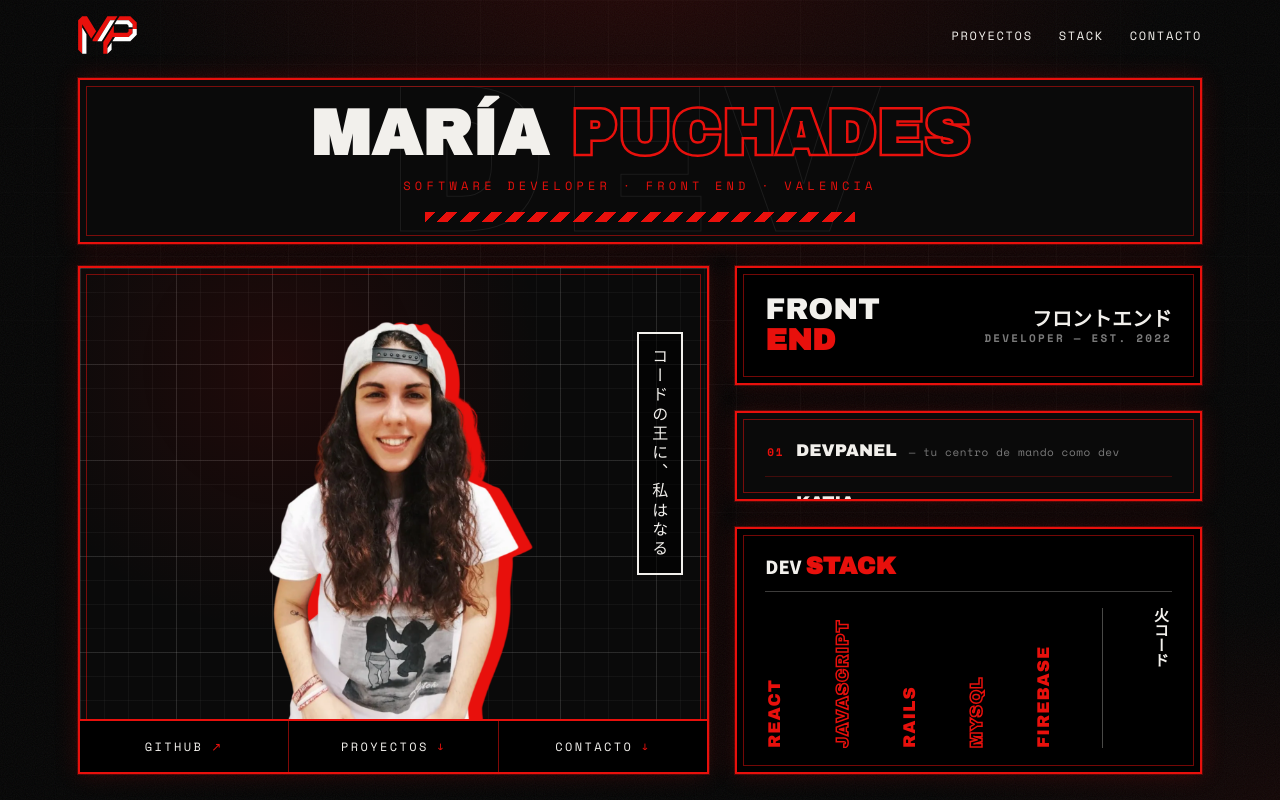
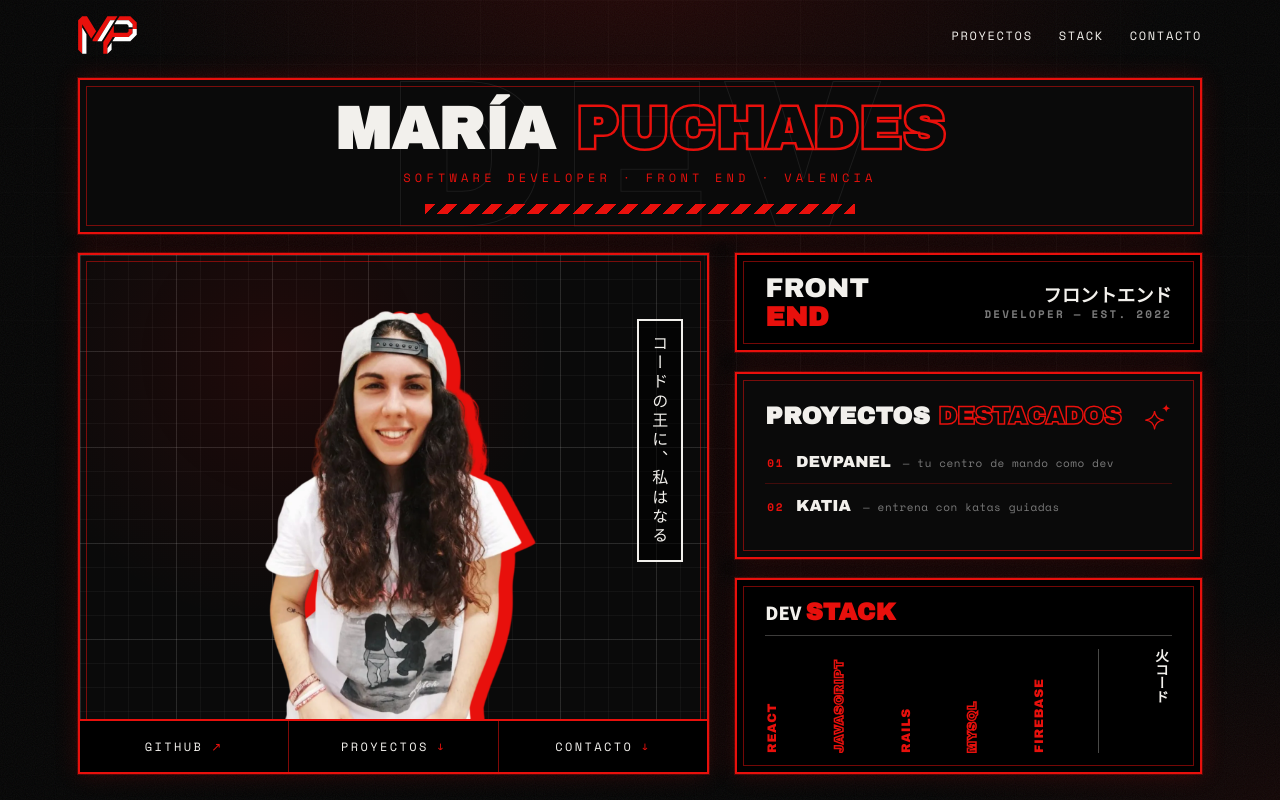
Before and after one commit to emepuchades/my-porfolio, a React (Vite) app: page / in a window 1280 px wide. Shown: the top 800 px of the page. Built offline with nearby package versions, Linux system fonts and the light colour scheme.

Commit message:
fix: adapt first screen to short viewport heights

```diff
--- a/src/components/FeaturedCard/FeaturedCard.module.css
+++ b/src/components/FeaturedCard/FeaturedCard.module.css
@@ -87,11 +87,19 @@
     min-height: 0;
     display: flex;
     flex-direction: column;
-    justify-content: center;
+    justify-content: safe center;
+    padding: clamp(16px, 2.8vh, 30px) 28px;
+  }
+
+  .title {
+    flex: none;
+    margin-bottom: clamp(6px, 1.2vh, 14px);
+    font-size: clamp(18px, min(1.9vw, 3vh), 26px);
   }
 
   .link {
-    padding: 16px 2px;
+    padding: clamp(8px, 1.6vh, 16px) 2px;
+    font-size: clamp(15px, 2vh, 17px);
   }
 }
 
--- a/src/components/Hero/Hero.module.css
+++ b/src/components/Hero/Hero.module.css
@@ -60,12 +60,12 @@
   .hero {
     flex: none;
     width: 100%;
-    margin: 8px auto 22px;
-    padding: 24px 20px 20px;
+    margin: 8px auto clamp(14px, 2.4vh, 22px);
+    padding: clamp(14px, 2.6vh, 24px) 20px clamp(12px, 2.2vh, 20px);
   }
 
   .title {
-    font-size: clamp(34px, 5.6vw, 64px);
+    font-size: clamp(34px, min(5.6vw, 7.4vh), 64px);
   }
 
   .ghost {
--- a/src/components/Portrait/Portrait.module.css
+++ b/src/components/Portrait/Portrait.module.css
@@ -65,3 +65,9 @@
     max-height: 88%;
   }
 }
+
+@media (min-width: 961px) and (max-height: 740px) {
+  .portrait {
+    min-height: 520px;
+  }
+}
--- a/src/components/RoleCard/RoleCard.module.css
+++ b/src/components/RoleCard/RoleCard.module.css
@@ -35,6 +35,20 @@
   letter-spacing: 0.2em;
 }
 
+@media (min-width: 961px) {
+  .card {
+    padding: clamp(14px, 2.4vh, 26px) 28px;
+  }
+
+  .specialty {
+    font-size: clamp(22px, 3.4vh, 30px);
+  }
+
+  .japanese {
+    font-size: clamp(16px, 2.3vh, 20px);
+  }
+}
+
 @media (max-width: 600px) {
   .card {
     flex-direction: column;
--- a/src/components/StackCard/StackCard.module.css
+++ b/src/components/StackCard/StackCard.module.css
@@ -72,12 +72,25 @@
 }
 
 @media (min-width: 961px) {
+  .card {
+    padding: clamp(14px, 2.4vh, 24px) 28px;
+  }
+
+  .head {
+    padding-bottom: clamp(8px, 1.2vh, 12px);
+    margin-bottom: clamp(10px, 1.6vh, 16px);
+  }
+
   .column,
   .motto {
-    height: 140px;
+    height: clamp(84px, 13vh, 140px);
   }
 
   .column {
-    font-size: 17px;
+    font-size: clamp(10px, 1.55vh, 17px);
+  }
+
+  .motto {
+    font-size: clamp(12px, 1.7vh, 15px);
   }
 }
--- a/src/pages/HomePage/HomePage.module.css
+++ b/src/pages/HomePage/HomePage.module.css
@@ -36,6 +36,15 @@
 
   .sideColumn {
     min-height: 0;
+    gap: clamp(14px, 2.4vh, 26px);
+  }
+}
+
+@media (min-width: 961px) and (max-height: 740px) {
+  .screen {
+    height: auto;
+    min-height: 100vh;
+    overflow: visible;
   }
 }
 
```
